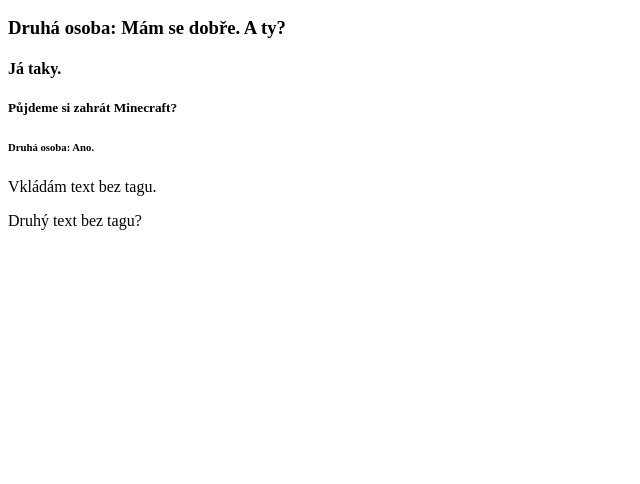
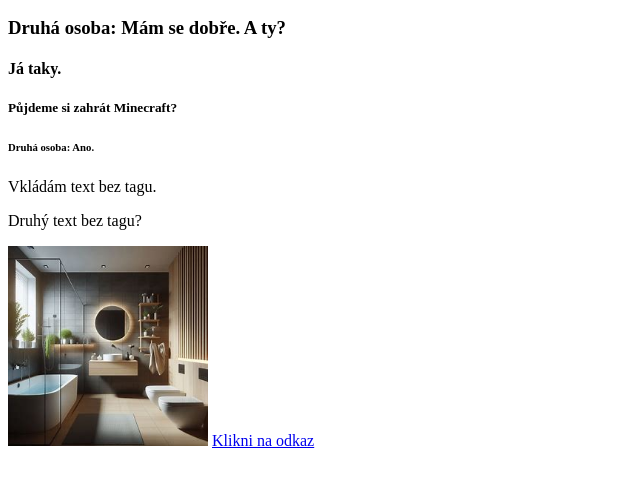
Before and after one commit to adaR-FM/Visual-Studio-Code-HTML-adaR_FM, a plain HTML site: page Visual studio Wa IT1 adaR_FM/index.html in a window 1280 px wide. Shown: the part 110-594 px from the top of the page, without its empty margins (0-640 px from the left). Drawn offline with Linux system fonts and the light colour scheme.

Commit message:
Add files via upload

```diff
--- a/Visual studio Wa IT1 adaR_FM/index.html
+++ b/Visual studio Wa IT1 adaR_FM/index.html
@@ -14,6 +14,8 @@
     <h6>Druhá osoba: Ano.</h6>
     <p>Vkládám text bez tagu.</p>
     <p>Druhý text bez tagu?</p>
+    <img src="Koupelna.jpg" width="200" height="200">
+    <a href="https://www.vitkovickastredni.cz/">Klikni na odkaz</a>
 
 </body>
 </html>
```
Also changed, not shown: Visual studio Wa IT1 adaR_FM/Koupelna.jpg (added).
